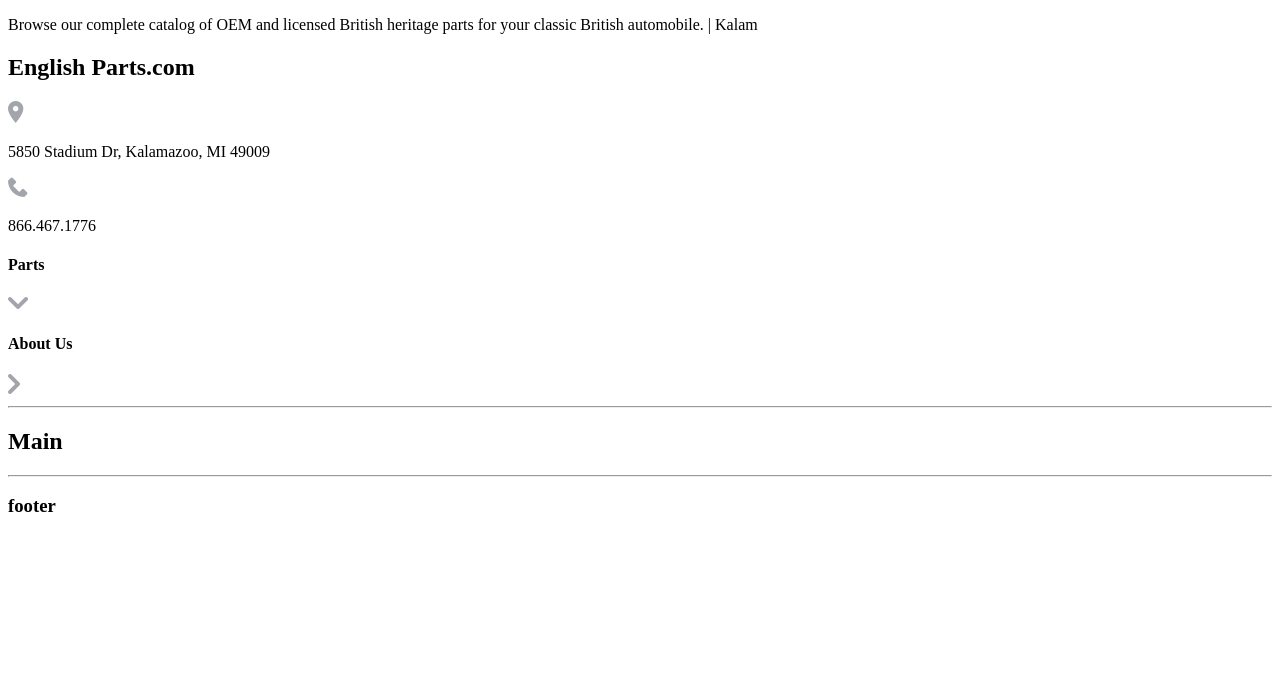
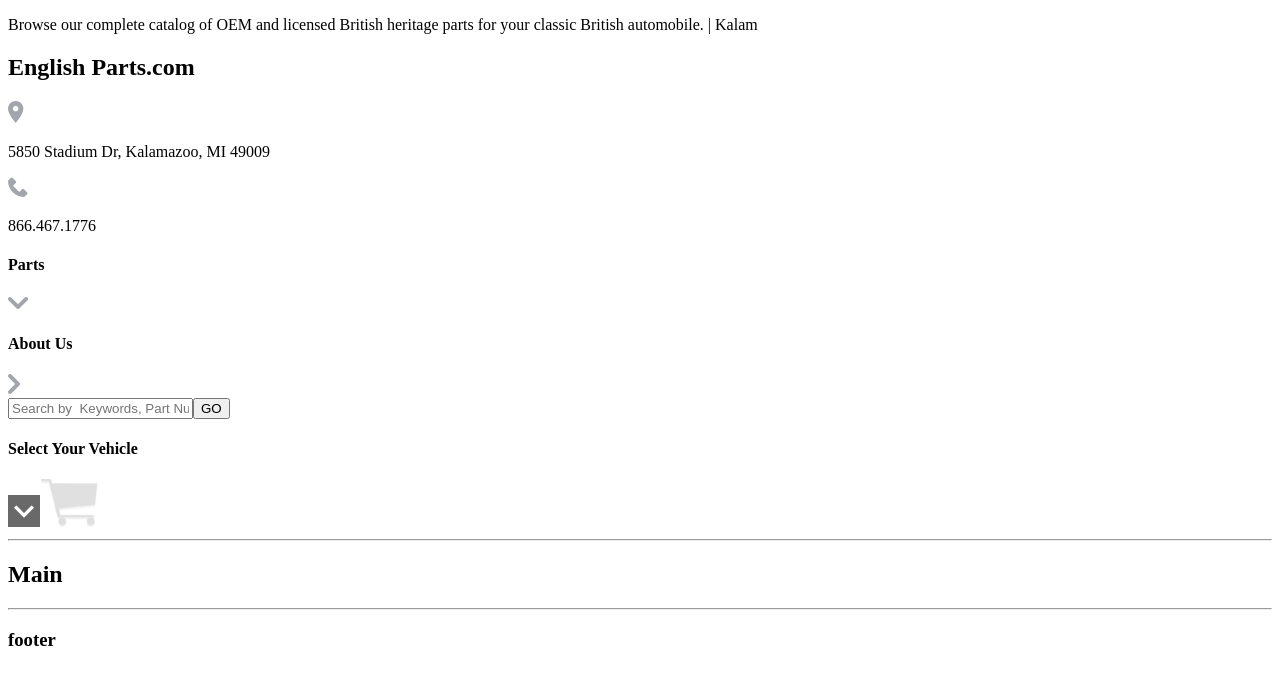
Before and after one commit to PeteSeeling/Simple-Part-Test, a React app: page / in a window 1280 px wide. Shown: the top 684 px of the page. Built offline with nearby package versions, Linux system fonts and the light colour scheme.

Commit message:
header mocked up. Needs Styling

```diff
--- a/src/views/Header/Header.jsx
+++ b/src/views/Header/Header.jsx
@@ -29,11 +29,18 @@ export default function Header(){
                 <img alt='arrow-right' src ={require('../../../public/images/icons/arrow-right.png')}/>
             </span>
         </section>
+
+        <section>
+            <span>
+                <input placeholder='Search by  Keywords, Part Numbers or Vin'>
+                </input>
+                <button>GO</button>
+                <h4>Select Your Vehicle</h4>
+                <img src={require('../../../public/images/icons/arrow-box.png')} />
+                <img src={require('../../../public/images/icons/cart-empty.png')} />
+            </span>
+        </section>
         </div>
-
-
-
         </>
     )
-
 }
```
